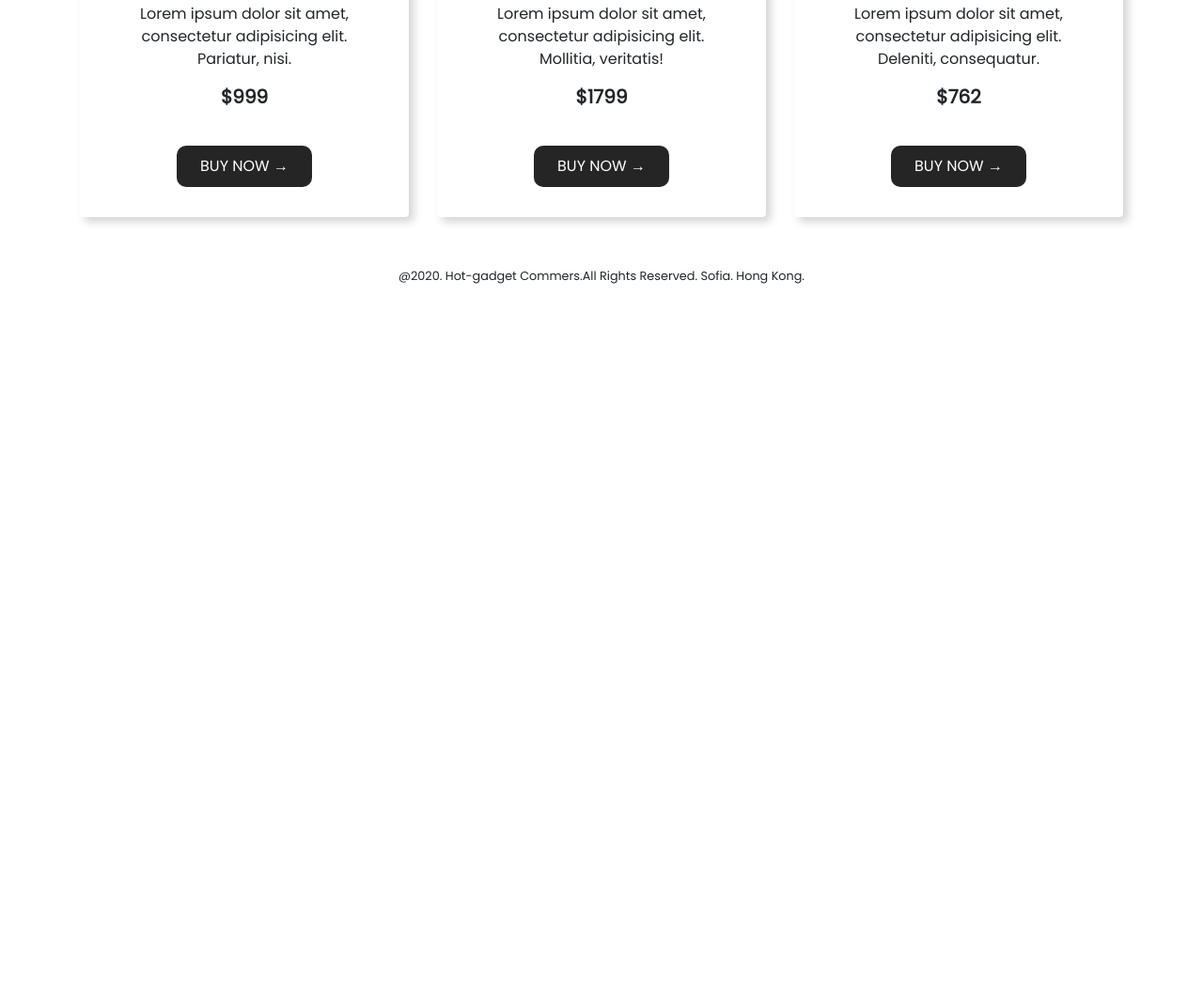
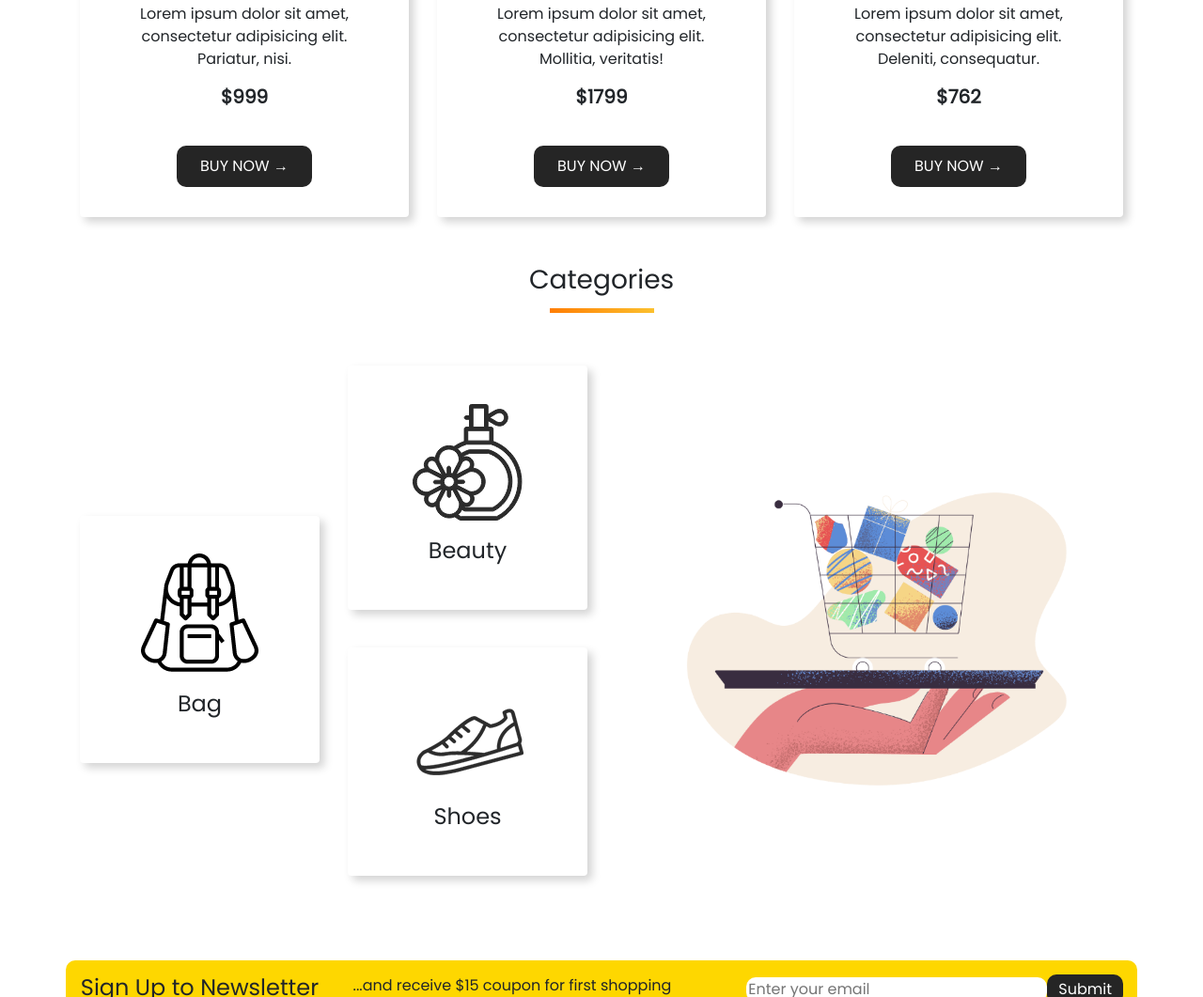
Before and after one commit to israfil94/hot-gadget, a plain HTML site: page index.html in a window 1280 px wide. Shown: the part 1739-2800 px from the top of the page at 94% size. Before the commit the page ends 2054 px from the top, so only its background shows below. Drawn offline with nearby package versions, Linux system fonts and the light colour scheme.

Commit message:
added catagories

```diff
--- a/css/style.css
+++ b/css/style.css
@@ -1,61 +1,116 @@
-body{
+body {
     font-family: 'Poppins', sans-serif;
 }
-.container{
+
+.container {
     margin-bottom: 50px;
 }
-.buy-now{
+
+.buy-now {
     border: none;
     padding: 10px 25px;
     background: #252525;
     color: #fff;
     border-radius: 10px;
 }
-a, a:hover{
+
+a,
+a:hover {
     text-decoration: none;
     padding-top: 15px;
 }
+
 /* ======== common css end =====*/
 
 
 /*====== navebar area start =======*/
-.navbar-brand img{
+.navbar-brand img {
     width: 100px;
 }
+
 /*====== navebar area end =======*/
 
 /*====== banner area start =======*/
-.carousel-inner{
+.carousel-inner {
     padding: 10px 20px;
     border-radius: 10px;
 }
 .carousel-indicators li {
-	height: 8px;
-	background-color: orange;
+    height: 8px;
+    width: 10px;
+    background-color: orange;
 }
+.carousel-indicators li.active{
+    height: 8px;
+    width: 25px;
+    background-color: orange;
+}
+
 /*====== banner area end =======*/
 
 /*====== smartphone & laptop area start =======*/
-.card-heading a{
+.card-heading a {
     color: darkred;
 }
-.card{
+
+.card {
     border: none;
     padding: 20px 20px;
     box-shadow: 5px 5px 10px lightgray;
 }
-.card h5{
+
+.card h5 {
     font-weight: 600;
 }
-.card-footer{
+
+.card-footer {
     border: none;
     background: none;
 }
+
 /*====== smartphone & laptop area end =======*/
 
-/*====== footer area start =======*/
-footer{
-    text-align: center;
-    margin-bottom: 10px;
+/*====== categories area start =======*/
+.categories-section{
+    margin: 5%;
 }
-/*====== footer area end =======*/
+.category-border{
+    border-style: solid;
+    border-width: 0 0 5px 0;
+    padding-bottom:5px;
+    margin-bottom:20px;
+    width:10%;
+    margin: auto;
+    border-image: linear-gradient(45deg, rgb(255, 125, 3), rgb(250,224,66)) 1;
+    margin-bottom: 5%;
+}
+.category-beauty {
+    margin-bottom: 40px;
+}
+.category-beauty .beauty-p {
+    padding-top: 10%;
+}
+.category-bag h4{
+    margin-top: 20px;
+}
+/*====== categories area end =======*/
+
+/*====== submit area start =======*/
+.submit{
+    height: 60px;
+    background: #fed700;
+    border-radius: 10px;
+    padding-top: 15px;
+}
+.submit input{
+    border: none;
+    border-radius: 10px;
+}
+.submit button{
+    border: none;
+    padding: 4px 12px;
+    background: #252525;
+    color: #fff;
+    border-radius: 10px;
+}
+/*====== submit area end =======*/
--- a/index.html
+++ b/index.html
@@ -11,7 +11,7 @@
 
 <body>
     <!-- navebar area start -->
-    <div class="container">
+    <section class="container">
         <nav class="navbar navbar-expand-lg navbar-light bg-light">
             <a class="navbar-brand" href="#">
                 <img src="./images/logo.png" alt="hot gadget">
@@ -37,11 +37,11 @@
                 </ul>
             </div>
         </nav>
-    </div>
+    </section>
     <!-- navebar area end -->
 
     <!-- banner area start -->
-    <div class="container">
+    <section class="container">
         <div id="carouselExampleIndicators" class="carousel slide" data-ride="carousel">
             <ol class="carousel-indicators">
                 <li data-target="#carouselExampleIndicators" data-slide-to="0" class="active"></li>
@@ -95,11 +95,11 @@
                 <span class="sr-only">Next</span>
             </a>
         </div>
-    </div>
+    </section>
     <!-- banner area end -->
 
     <!-- smartphone area start -->
-    <div class="container" id="Product">
+    <section class="container" id="Product">
         <div class="row">
             <div class="col-md-12">
                 <div class="card-heading d-flex justify-content-between">
@@ -143,11 +143,11 @@
                 </div>
             </div>
         </div>
-    </div>
+    </section>
     <!-- smartphone area end-->
 
     <!-- laptop area start -->
-    <div class="container">
+    <section class="container">
         <div class="row">
             <div class="col-md-12">
                 <div class="card-heading d-flex justify-content-between">
@@ -191,14 +191,68 @@
                 </div>
             </div>
         </div>
-    </div>
+    </section>
     <!-- laptop area end-->
 
+    <!-- categories area start -->
+    <section class="container">
+        <div class="d-flex justify-content-center category-border">
+            <h3>Categories</h3>
+        </div>
+        <div class="row">
+            <div class="col-md-3 col-sm-12 d-flex align-items-center">
+                <div class="card w-100 category-bag">
+                    <div class="card-body text-center">
+                        <img src="images/Categories/bag.png" alt="">
+                        <h4>Bag</h4>
+                    </div>
+                </div>
+            </div>
+            <div class="col-md-3 col-sm-12">
+                <div class="card w-100 category-beauty">
+                    <div class="card-body text-center">
+                        <img src="images/Categories/perfume.png" alt="">
+                        <h4 class="beauty-p">Beauty</h4>
+                    </div>
+                </div>
+                <div class="card w-100 category-beauty">
+                    <div class="card-body text-center">
+                        <img src="images/Categories/shoe.png" alt="">
+                        <h4>Shoes</h4>
+                    </div>
+                </div>
+            </div>
+            <div class="col-md-6 d-flex align-items-center">
+                <img class="w-100" src="images/Categories/pale-order.png" alt="">
+            </div>
+        </div>
+    </section>
+    <!-- categories area end-->
+
+    <!-- submit area start -->
+    <section class="container submit">
+        <div class="row">
+            <div class="col-md-3 text-center">
+                <h4>Sign Up to Newsletter</h4>
+            </div>
+            <div class="col-md-4 text-center">
+                <p>...and receive $15 coupon for first shopping</p>
+            </div>
+            <div class="col-md-5 text-right">
+                <input type="email" placeholder="Enter your email"><button>Submit</button>
+            </div>
+        </div>
+    </section>
+    <!-- submit area end-->
+
     <!-- footer area start -->
-    <footer>
-            <small>@2020. Hot-gadget Commers.All Rights Reserved. Sofia. Hong Kong.</small>
-    </footer>
+    <section>
+        <footer class="text-center">
+            <small>@2020. hot Gadget Commers.All Rights Reserved. Sofia. Hong Kong.</small>
+        </footer>
+    </section>
     <!-- footer area end-->
+
 
     <script src="https://code.jquery.com/jquery-3.4.1.slim.min.js" integrity="sha384-J6qa4849blE2+poT4WnyKhv5vZF5SrPo0iEjwBvKU7imGFAV0wwj1yYfoRSJoZ+n" crossorigin="anonymous"></script>
     <script src="https://cdn.jsdelivr.net/npm/popper.js@1.16.0/dist/umd/popper.min.js" integrity="sha384-Q6E9RHvbIyZFJoft+2mJbHaEWldlvI9IOYy5n3zV9zzTtmI3UksdQRVvoxMfooAo" crossorigin="anonymous"></script>
```
